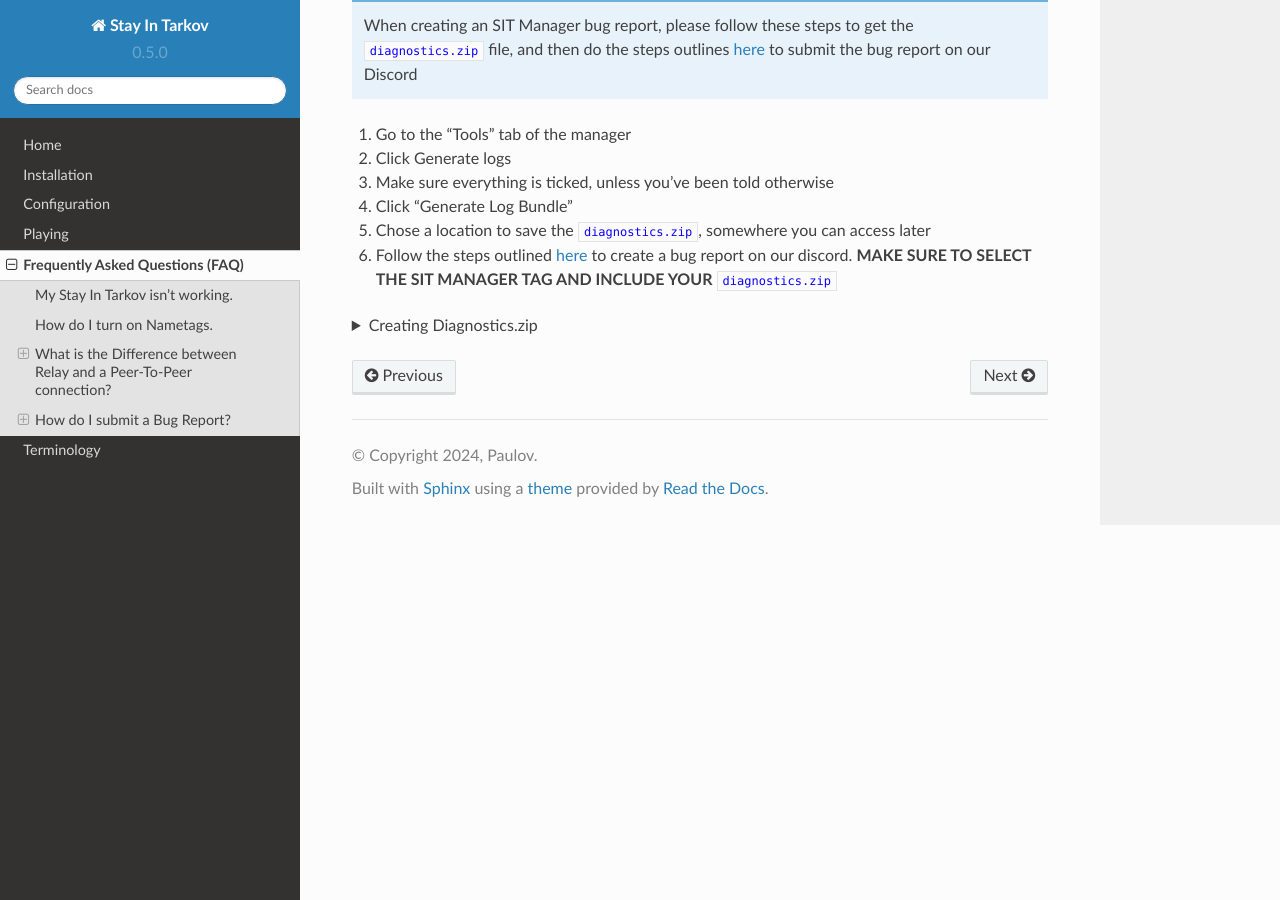
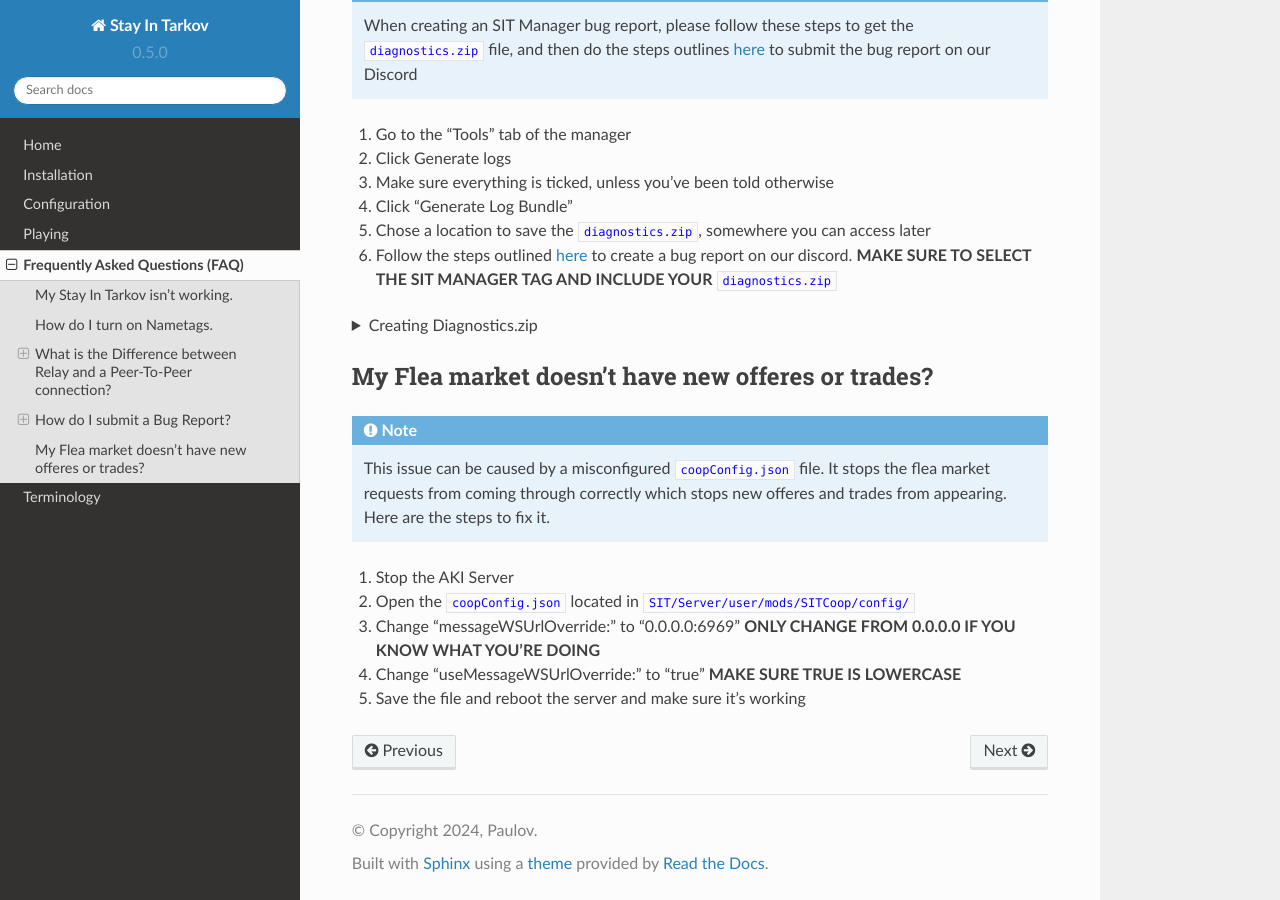
Before and after one commit to stayintarkov/SIT.Documentation, a Sphinx documentation site: the page built from docs/source/faq.rst, in a window 1280 px wide and 900 px high, scrolled down 2086 px. Built offline with Sphinx 7.4.7 and the Read the Docs theme 2.0.0, drawn with Linux system fonts in a browser that asks for light colours.

Commit message:
Added Flea Market issue to FAQ

```diff
--- a/docs/source/faq.rst
+++ b/docs/source/faq.rst
@@ -122,3 +122,18 @@
    </details>
 
 |brs|
+
+.. _fleaissue:
+
+My Flea market doesn't have new offeres or trades?
+--------------------------------------------------
+
+.. note::
+   This issue can be caused by a misconfigured ``coopConfig.json`` file. It stops the flea market requests from coming through correctly
+   which stops new offeres and trades from appearing. Here are the steps to fix it.
+
+#. Stop the AKI Server
+#. Open the ``coopConfig.json`` located in ``SIT/Server/user/mods/SITCoop/config/``
+#. Change "messageWSUrlOverride:" to "0.0.0.0:6969" **ONLY CHANGE FROM 0.0.0.0 IF YOU KNOW WHAT YOU'RE DOING**
+#. Change "useMessageWSUrlOverride:" to "true" **MAKE SURE TRUE IS LOWERCASE**
+#. Save the file and reboot the server and make sure it's working
```
